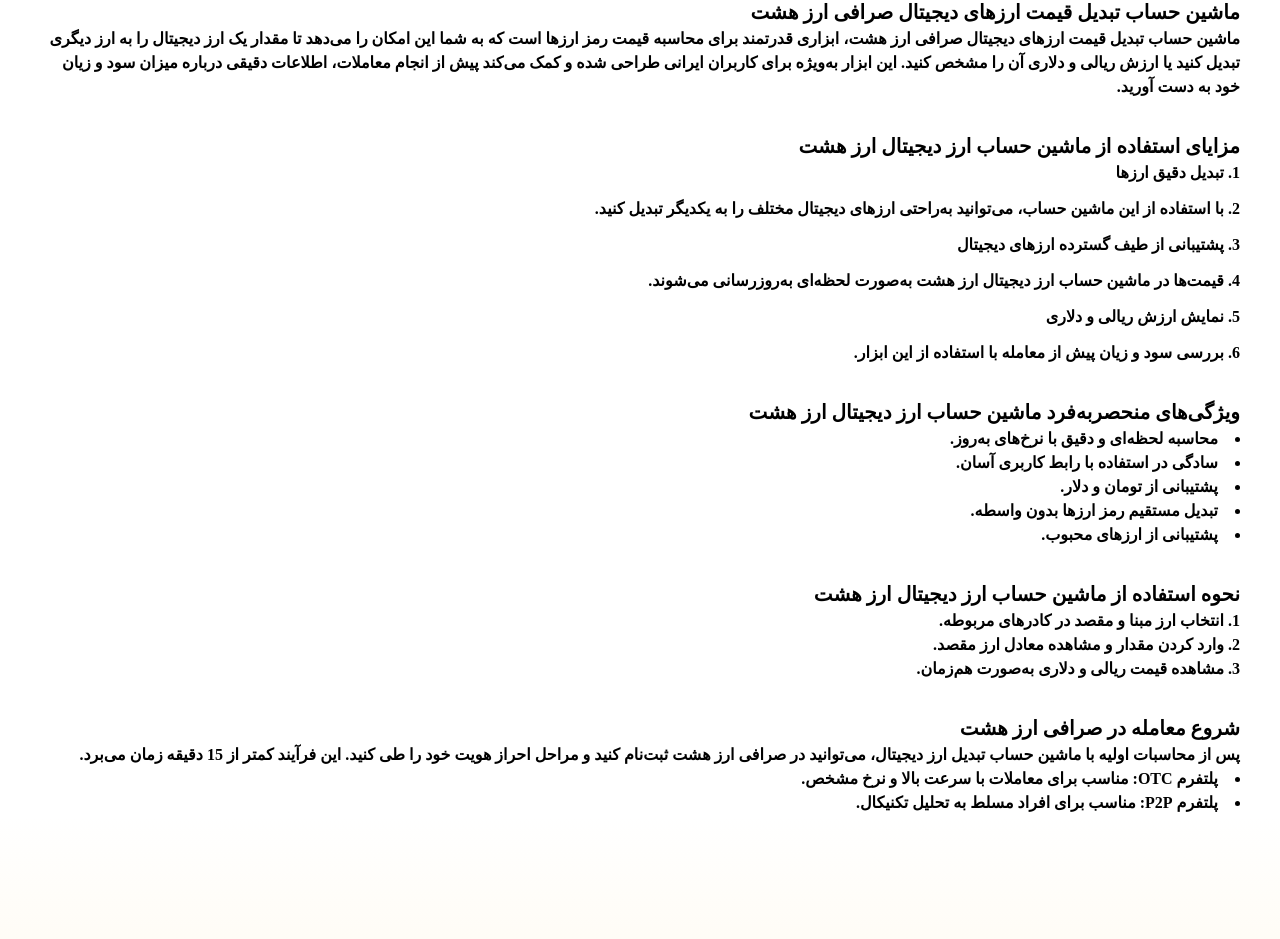
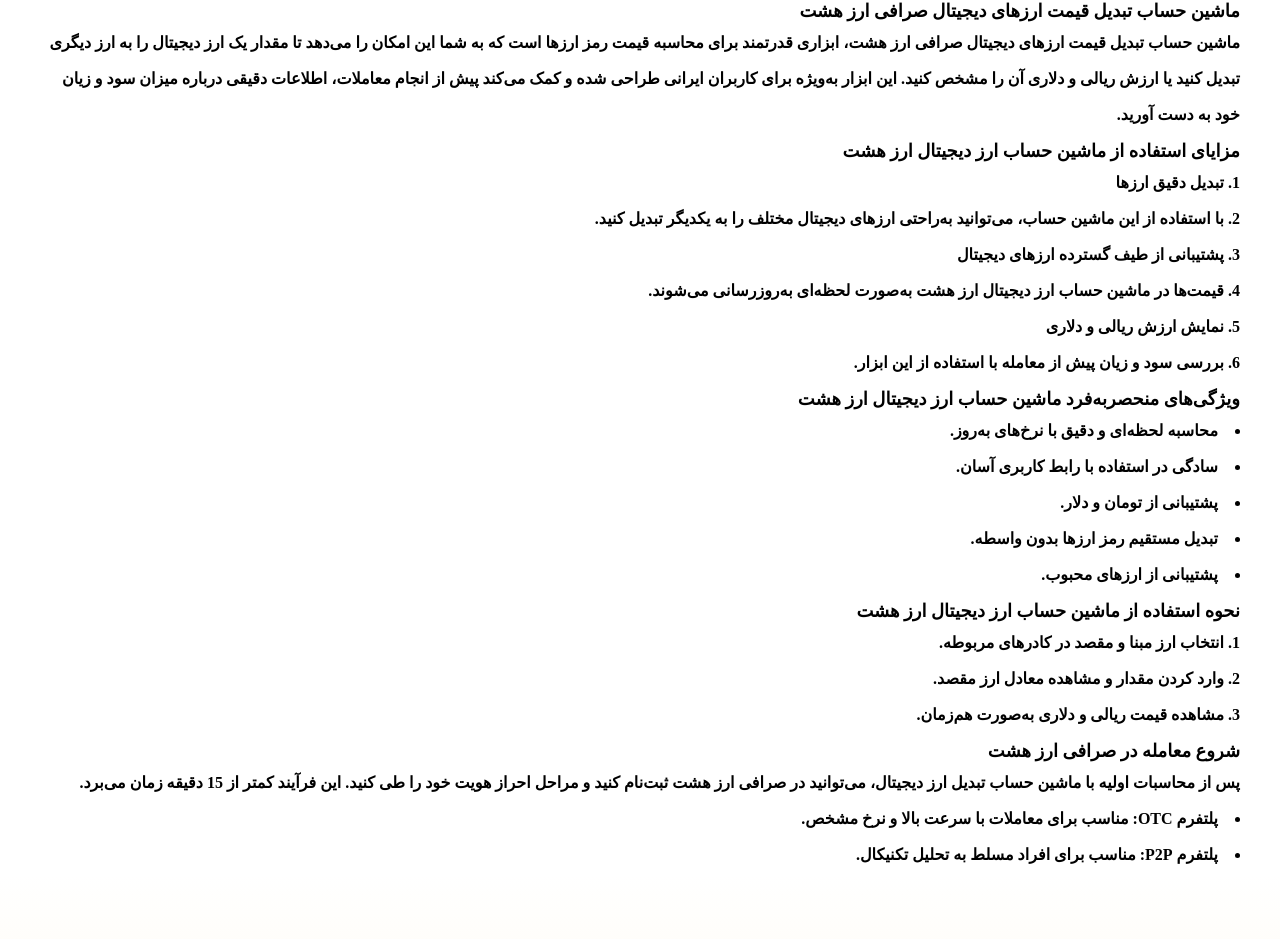
Before and after one commit to mohammad654400/vercelArz8, a Next.js app: page /calculate in a window 1280 px wide. Shown: the part 1811-2750 px from the top of the page. Built offline with nearby package versions, Linux system fonts and the light colour scheme.

Commit message:
feat banner home and detail coin

```diff
--- a/src/sections/calculate/calculate.tsx
+++ b/src/sections/calculate/calculate.tsx
@@ -21,11 +21,12 @@ export default function Calculate() {
         <Banner />
 
         <section className="base-style">
-          <article>
-            <h2 className="text-[20px]">
+          <div className="flex flex-col gap-1">
+            <article className="flex flex-col text-xs lg:text-base leading-8 lg:leading-9 ">
+              <h2 className="text-sm lg:text-lg font-bold">
                 ماشین حساب تبدیل قیمت ارزهای دیجیتال صرافی ارز هشت
               </h2>
-            <p>
+              <p >
                 ماشین حساب تبدیل قیمت ارزهای دیجیتال صرافی ارز هشت، ابزاری قدرتمند
                 برای محاسبه قیمت رمز ارزها است که به شما این امکان را می‌دهد تا مقدار
                 یک ارز دیجیتال را به ارز دیگری تبدیل کنید یا ارزش ریالی و دلاری آن
@@ -35,11 +36,11 @@ export default function Calculate() {
               </p>
             </article>
 
-          <article>
-            <h2 className="text-[20px]">
+            <article className="flex flex-col text-xs lg:text-base leading-8 lg:leading-9 ">
+              <h2 className="text-sm lg:text-lg font-bold">
                 مزایای استفاده از ماشین حساب ارز دیجیتال ارز هشت
               </h2>
-            <ul className="flex flex-col gap-3 list-decimal list-inside">
+              <ul className="flex flex-col list-decimal list-inside ">
                 <li>تبدیل دقیق ارزها</li>
                 <li>
                   با استفاده از این ماشین حساب، می‌توانید به‌راحتی ارزهای دیجیتال
@@ -57,11 +58,11 @@ export default function Calculate() {
               </ul>
             </article>
 
-          <article>
-            <h2 className="text-[20px]">
+            <article className="flex flex-col text-xs lg:text-base leading-8 lg:leading-9 ">
+              <h2 className="text-sm lg:text-lg font-bold">
                 ویژگی‌های منحصربه‌فرد ماشین حساب ارز دیجیتال ارز هشت
               </h2>
-            <ul className="list-disc list-inside">
+              <ul className="list-disc list-inside ">
                 <li>محاسبه لحظه‌ای و دقیق با نرخ‌های به‌روز.</li>
                 <li>سادگی در استفاده با رابط کاربری آسان.</li>
                 <li>پشتیبانی از تومان و دلار.</li>
@@ -70,8 +71,8 @@ export default function Calculate() {
               </ul>
             </article>
 
-          <article>
-            <h2 className="text-[20px]">
+            <article className="flex flex-col text-xs lg:text-base leading-8 lg:leading-9 ">
+              <h2 className="text-sm lg:text-lg font-bold">
                 نحوه استفاده از ماشین حساب ارز دیجیتال ارز هشت
               </h2>
               <ol className="list-decimal list-inside">
@@ -87,9 +88,9 @@ export default function Calculate() {
               </ol>
             </article>
 
-          <article>
-            <h2 className="text-[20px]">شروع معامله در صرافی ارز هشت</h2>
-            <p>
+            <article className="flex flex-col text-xs lg:text-base leading-8 lg:leading-9 ">
+              <h2 className="text-sm lg:text-lg font-bold">شروع معامله در صرافی ارز هشت</h2>
+              <p className="">
                 پس از محاسبات اولیه با ماشین حساب تبدیل ارز دیجیتال، می‌توانید در
                 صرافی ارز هشت ثبت‌نام کنید و مراحل احراز هویت خود را طی کنید. این
                 فرآیند کمتر از 15 دقیقه زمان می‌برد.
@@ -105,6 +106,7 @@ export default function Calculate() {
                 </li>
               </ul>
             </article>
+          </div>
         </section>
       </main>
     </>
--- a/src/sections/detailcoin/description.tsx
+++ b/src/sections/detailcoin/description.tsx
@@ -16,7 +16,7 @@ export default function DetailDescription() {
         className={`relative overflow-hidden transition-all duration-100 ${isExpanded ? "max-h-full" : "max-h-[900px]"
           }`}
       >
-        <p className="leading-10">
+        <p className="leading-10 text-justify flex">
           بایننس کوین (Binance Coin) به عنوان یکی از ارزهای دیجیتال برتر مارکت، نه فقط یک دارایی برای سرمایه‌گذاری و ترید بلکه توکنی کاربردی است؛ در اکوسیستم بزرگ و رو به رشد صرافی بایننس، ارز BNB کاربردهای فراوانی دارد. به پشتوانه این صرافی، قیمت BNB رشدی باورنکردنی را از زمان عرضه اولیه تجربه کرد. با این حال، عده زیادی همچنان منتظر افزایش بیشتر قیمت بایننس کوین هستند. شما هم می‌توانید با استفاده از خدمات ارزهشت در این رمز ارز سرمایه‌گذاری و اقدام به خرید بایننس کوین کنید. فروش بایننس کوین هم در اینجا امکان‌پذیر است.
           جایگاه بایننس با داشتن سهم زیادی از کل مارکت کریپتوکارنسی تثبیت شده و به نظر حتی توپ هم نمی‌تواند آن را تکان بدهد! طبیعی است در چنین وضعیتی ارز BNB به فهرست پنج دارایی رمزنگاری شده برتر از نظر مارکت کپ راه پیدا کند. قیمت بایننس کوین در ICO ده سنت بود، اما الان می‌بینید خرید و فروش بایننس کوین در چه ارقامی انجام می‌شود! برای قیمت ارز بی ان بی پیش‌بینی‌های هیجان‌انگیزی شنیده می‌شوند که هر سرمایه‌گذاری را ترغیب می‌کند. البته، آن‌ها همگی تحلیل بوده و هیچ قطعیتی وجود ندارد.
           شرکت‌های کریپتویی به جز تعدادی محدود، معمولا به صورت سهامی عام در بورس عرضه نمی‌شوند، به همین دلیل تنها راه سرمایه‌گذاری در آن‌ها خرید رمز ارز اختصاصی‌شان (در صورت وجود) است. خوشبختانه بایننس چنین چیزی دارد؛ ارز بی ان بی البته مشابه سهام این شرکت (اگر در بورس عرضه می‌شد) نیست و تفاوت‌هایی بین این دو وجود دارد، اما وجه اشتراکشان این است که هر دو در صورت موفقیت کمپانی، صعودی می‌شوند. درباره خرید بایننس کوین هم می‌توان انتظار داشت قیمت ارز بی ان بی وقتی همه چیز برای این اکوسیستم بر وفق مراد است و در مسیر صعودی قرار دارد، رو به بالا حرکت کند، اما فراموش نکنید همیشه لزوما اینطور نمی‌شود.
--- a/src/sections/detailcoin/detail-coin.tsx
+++ b/src/sections/detailcoin/detail-coin.tsx
@@ -174,7 +174,7 @@ export default function DetailCoin() {
         </div>
       </div>
 
-      <div className="flex flex-col lg:flex-row justify-between gap-6 mb-6 ">
+      <div className="flex flex-col lg:flex-row justify-between gap-10">
         <div className="flex w-full lg:w-[60%] h-[400px]  rounded-lg overflow-hidden">
           <iframe
             src="https://www.tradingview-widget.com/embed-widget/symbol-overview/?locale=en#%7B%22symbols%22%3A%5B%5B%22KRAKEN%3AUSDTUSD%7C1Y%22%5D%5D%2C%22chartOnly%22%3Atrue%2C%22width%22%3A%22100%25%22%2C%22locale%22%3A%22en%22%2C%22timezone%22%3A%22Asia%2FTehran%22%2C%22colorTheme%22%3A%22dark%22%2C%22autosize%22%3Atrue%2C%22showVolume%22%3Afalse%2C%22showMA%22%3Afalse%2C%22hideDateRanges%22%3Afalse%2C%22hideMarketStatus%22%3Afalse%2C%22hideSymbolLogo%22%3Afalse%2C%22scalePosition%22%3A%22right%22%2C%22scaleMode%22%3A%22Normal%22%2C%22fontFamily%22%3A%22-apple-system%2C%20BlinkMacSystemFont%2C%20Trebuchet%20MS%2C%20Roboto%2C%20Ubuntu%2C%20sans-serif%22%2C%22fontSize%22%3A%2210%22%2C%22noTimeScale%22%3Afalse%2C%22valuesTracking%22%3A%221%22%2C%22changeMode%22%3A%22price-and-percent%22%2C%22chartType%22%3A%22area%22%2C%22maLineColor%22%3A%22%232962FF%22%2C%22maLineWidth%22%3A1%2C%22maLength%22%3A9%2C%22lineWidth%22%3A2%2C%22lineType%22%3A0%2C%22isTransparent%22%3Atrue%2C%22dateRanges%22%3A%5B%221d%7C15%22%2C%221m%7C30%22%2C%223m%7C60%22%2C%2212m%7C1D%22%2C%2260m%7C1W%22%2C%22all%7C1M%22%5D%2C%22lineColor%22%3A%22%230072FF%22%2C%22topColor%22%3A%22rgba(0%2C%20114%2C%20255%2C%200.2)%22%2C%22bottomColor%22%3A%22rgba(0%2C%20114%2C%20255%2C%200)%22%7D"
@@ -189,7 +189,7 @@ export default function DetailCoin() {
         </div>
       </div>
 
-      <div className="flex flex-col lg:flex-row justify-between gap-6">
+      <div className="flex flex-col lg:flex-row justify-between gap-10">
         <div className="order-2  w-full lg:w-[60%] rounded-xl">
 
           <CurrentPrice />
--- a/src/sections/home/banner/banner.tsx
+++ b/src/sections/home/banner/banner.tsx
@@ -7,13 +7,11 @@ import CafeBazar from "@/assets/icons/downloadApp/cafeBazar";
 import Web from "@/assets/icons/downloadApp/web";
 import BG from "@/assets/images/downloadApp/bg.png";
 import QrCode from "@/assets/images/qrCodeImage.png";
-
-
 import Link from "next/link";
 
 export default function Banner() {
   return (
-    <div className="w-full  self-center my-[100px] px-5 md:px-12 lg:px-16 xl:px-0 ">
+    <div className="w-full  self-center my-[100px]">
       <div className="w-full bg-[#242428] h-[310px] sm:h-[400px] lg:h-[614px]" style={{ backgroundImage: `url(${BG.src})` }}>
         <div className="flex flex-col base-style h-full z-10" style={{ gap: "0px" }}>
           <div className="w-full h-full text-white text-center">
--- a/src/sections/home/home.tsx
+++ b/src/sections/home/home.tsx
@@ -16,7 +16,10 @@ export default function Home() {
         <SecondBannerSlider />
         <RealTimePrice />
       </div>
-      <Banner />
+      <div className="px-5 md:px-12 lg:px-16 xl:px-0">
+        <Banner />
+      </div>
+
       <div className="base-style">
         <QuickGuide />
         <Blog />
```
Lines whose indentation alone changed are shown as unchanged.
